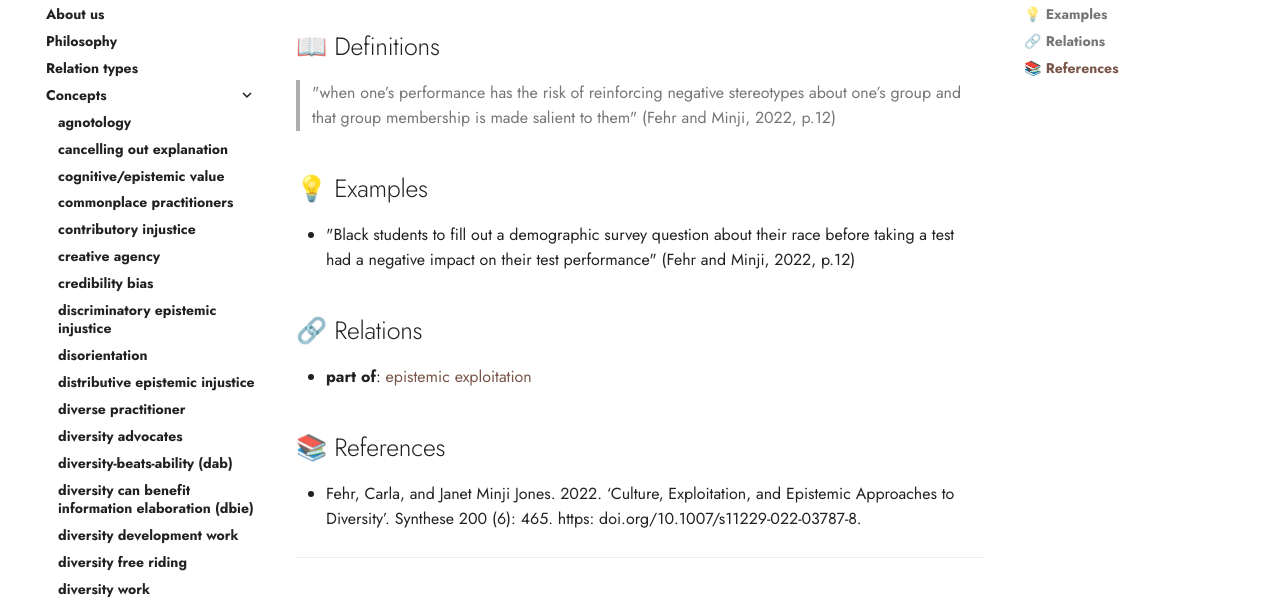
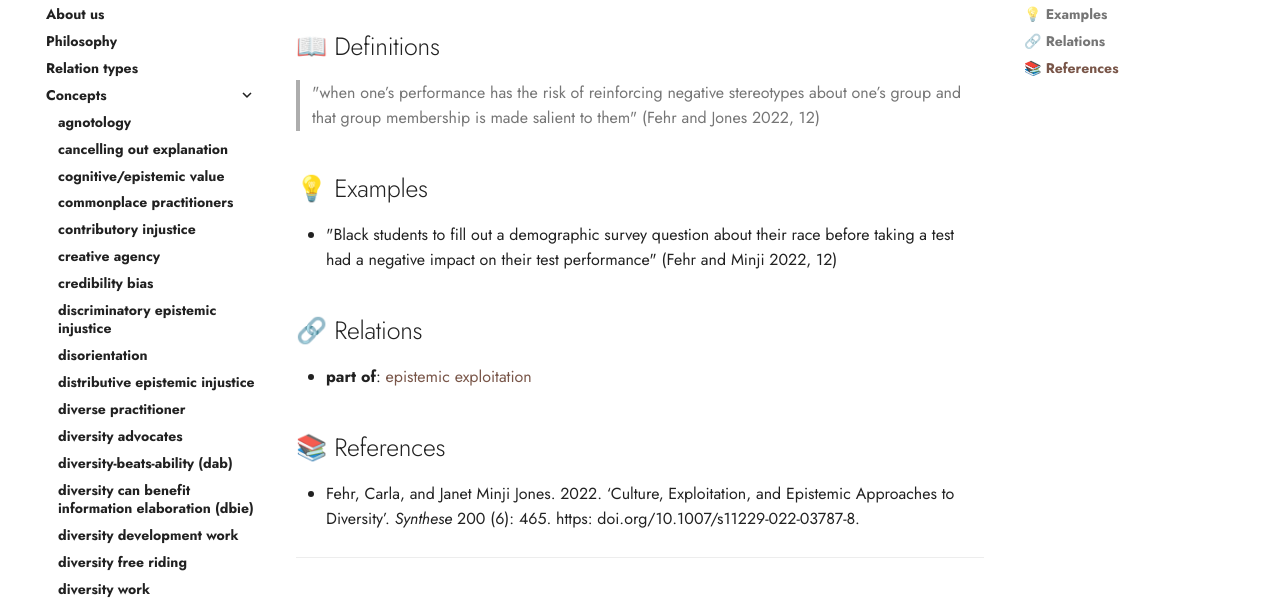
Before and after one commit to conceptcartography/conceptcartography, an MkDocs documentation site: the page built from docs/concepts/stereotype-threat.md, in a window 1280 px wide. Shown: the part 151-758 px from the top of the page. Built offline with MkDocs 1.6.1 and Material for MkDocs 9.7.7, drawn with Linux system fonts in a browser that asks for light colours; comment, search, counter and statistics services are not loaded; the version menu is left out.

Commit message:
Update stereotype-threat.md
updated referencing format and fixed name error

```diff
--- a/docs/concepts/stereotype-threat.md
+++ b/docs/concepts/stereotype-threat.md
@@ -2,11 +2,11 @@
 
 ## 📖 Definitions
 
-> "when one’s performance has the risk of reinforcing negative stereotypes about one’s group and that group membership is made salient to them"  (Fehr and Minji, 2022, p.12)
+> "when one’s performance has the risk of reinforcing negative stereotypes about one’s group and that group membership is made salient to them"  (Fehr and Jones 2022, 12)
 
 ## 💡 Examples
 
-- "Black students to fill out a demographic survey question about their race before taking a test had a negative impact on their test performance" (Fehr and Minji, 2022, p.12)
+- "Black students to fill out a demographic survey question about their race before taking a test had a negative impact on their test performance" (Fehr and Minji 2022, 12)
 
 ## 🔗 Relations
 
@@ -14,7 +14,7 @@
 
 ## 📚 References
 
-- Fehr, Carla, and Janet Minji Jones. 2022. ‘Culture, Exploitation, and Epistemic Approaches to Diversity’. Synthese 200 (6): 465. https: doi.org/10.1007/s11229-022-03787-8.
+- Fehr, Carla, and Janet Minji Jones. 2022. ‘Culture, Exploitation, and Epistemic Approaches to Diversity’. _Synthese_ 200 (6): 465. https: doi.org/10.1007/s11229-022-03787-8.
 
 ---
 
```
